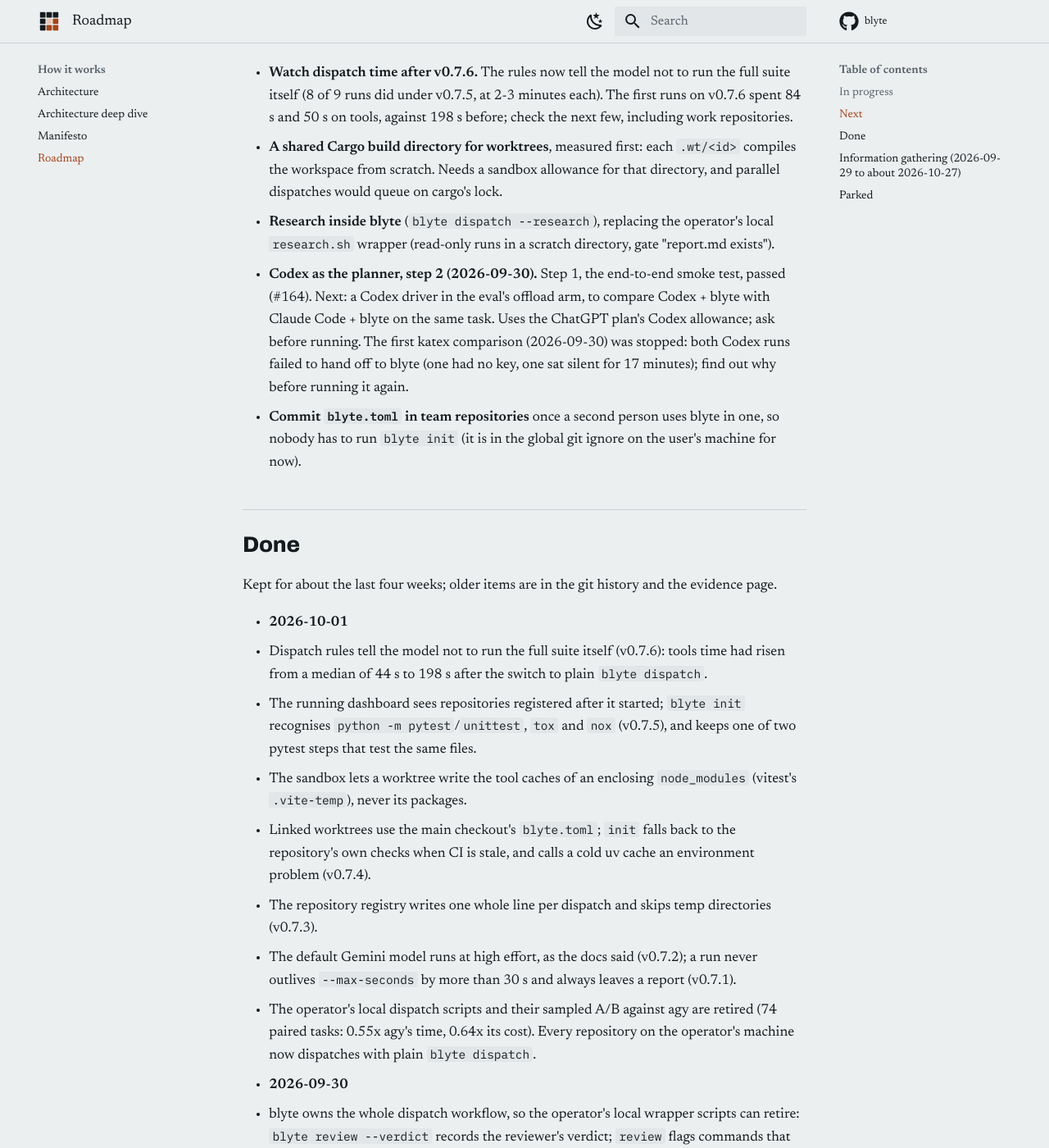
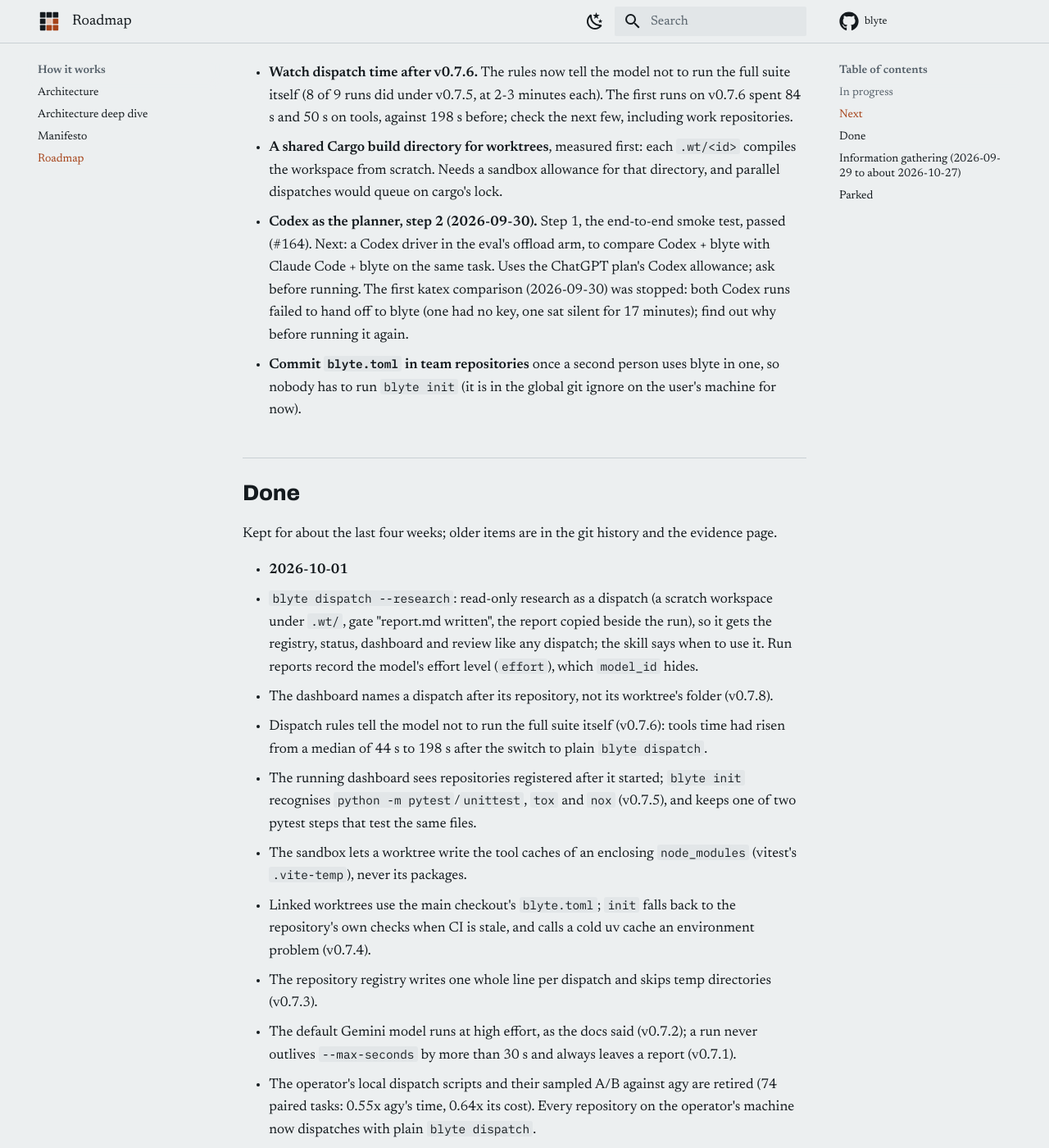
Before and after one commit to dnf0/blyte, an MkDocs documentation site: the page built from docs/roadmap.md, in a window 1280 px wide and 1400 px high, scrolled down 519 px. Shown: the whole window at 82% size. Built offline with MkDocs 1.6.1 and Material for MkDocs 9.7.7, drawn with Linux system fonts in a browser that asks for light colours; comment, search, counter and statistics services are not loaded.

Commit message:
docs: the skill's research section; roadmap
Co-Authored-By: Claude Opus 5.5 (1M context) <noreply@anthropic.com>

```diff
--- a/docs/roadmap.md
+++ b/docs/roadmap.md
@@ -15,8 +15,6 @@ Nothing at the moment; see Next.
 - **A shared Cargo build directory for worktrees**, measured first: each `.wt/<id>` compiles the
   workspace from scratch. Needs a sandbox allowance for that directory, and parallel dispatches
   would queue on cargo's lock.
-- **Research inside blyte** (`blyte dispatch --research`), replacing the operator's local
-  `research.sh` wrapper (read-only runs in a scratch directory, gate "report.md exists").
 - **Codex as the planner, step 2 (2026-09-30).** Step 1, the end-to-end smoke test, passed (#164).
   Next: a Codex driver in the eval's offload arm, to compare Codex + blyte with Claude Code + blyte
   on the same task. Uses the ChatGPT plan's Codex allowance; ask before running. The first katex
@@ -30,6 +28,11 @@ Nothing at the moment; see Next.
 Kept for about the last four weeks; older items are in the git history and the evidence page.
 
 - **2026-10-01**
+  - `blyte dispatch --research`: read-only research as a dispatch (a scratch workspace under `.wt/`,
+    gate "report.md written", the report copied beside the run), so it gets the registry, status,
+    dashboard and review like any dispatch; the skill says when to use it. Run reports record the
+    model's effort level (`effort`), which `model_id` hides.
+  - The dashboard names a dispatch after its repository, not its worktree's folder (v0.7.8).
   - Dispatch rules tell the model not to run the full suite itself (v0.7.6): tools time had risen
     from a median of 44 s to 198 s after the switch to plain `blyte dispatch`.
   - The running dashboard sees repositories registered after it started; `blyte init` recognises
```
Also changed, not shown: crates/blyte-cli/assets/blyte-implementer/SKILL.md (+16 -0 lines).
